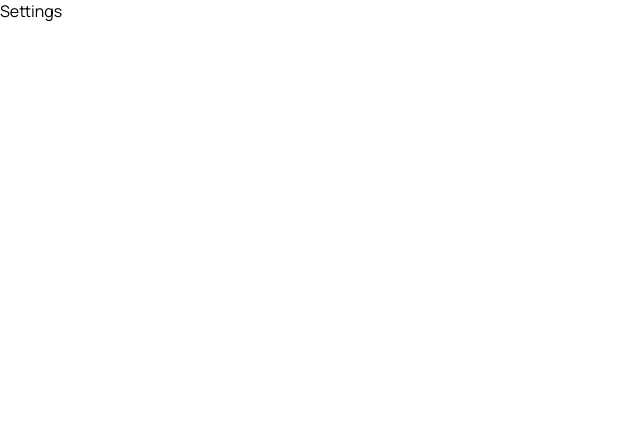
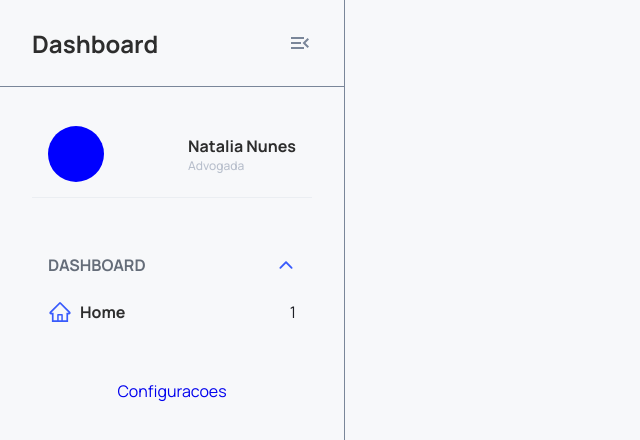
Before and after one commit to pipetasks/pipetasks, a Next.js app: page /configuracoes in a window 1280 px wide. Shown: the top 440 px of the page, without its empty margins (0-640 px from the left). Built offline with nearby package versions, Linux system fonts and the light colour scheme.

Commit message:
page: create settings page

```diff
--- a/src/components/Sidebar/index.tsx
+++ b/src/components/Sidebar/index.tsx
@@ -3,6 +3,7 @@ import { Text } from '../../assets/reusableItens';
 import { MdMenuOpen } from 'react-icons/md';
 import { IoIosArrowUp } from 'react-icons/io';
 import { AiOutlineHome } from 'react-icons/ai';
+import Link from 'next/link';
 
 const Sidebar = () => {
   return (
@@ -81,17 +82,24 @@ const Sidebar = () => {
             <IoIosArrowUp fontSize="20px" color="var(--blue)" />
           </ContainerRow>
           <ContainerRow width="100%" align="center" justify="space-between">
+            <Link href="/dashboard">
+              <a>
                 <ContainerRow gap="8px" align="center">
                   <AiOutlineHome fontSize="1.5rem" color="var(--blue)" />
                   <Text color="var(--black-800)" variant="texting5">
                     Home
                   </Text>
                 </ContainerRow>
+              </a>
+            </Link>
 
             <Text>1</Text>
           </ContainerRow>
         </ContainerColumn>
       </ContainerColumn>
+      <Link href="/configuracoes">
+        <a>Configuracoes</a>
+      </Link>
     </ContainerColumn>
   );
 };
--- a/src/pages/configuracoes/index.tsx
+++ b/src/pages/configuracoes/index.tsx
@@ -1,7 +1,18 @@
+import { ContainerRow } from '../../assets/containers';
+import Sidebar from '../../components/Sidebar';
+import { useTheme } from 'styled-components';
+
 interface SettingsProps {}
 
 const Settings = (): SettingsProps => {
-  return <div>Settings</div>;
+  const theme = useTheme();
+
+  console.log(theme);
+  return (
+    <ContainerRow background="var(--white-100)">
+      <Sidebar />
+    </ContainerRow>
+  );
 };
 
 export default Settings;
```
Also changed, not shown: src/assets/styles/theme.ts (+46 -0 lines). Lines whose indentation alone changed are shown as unchanged.
